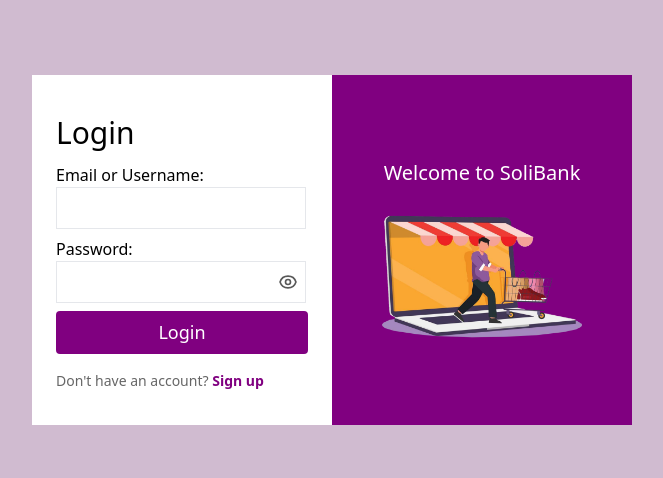
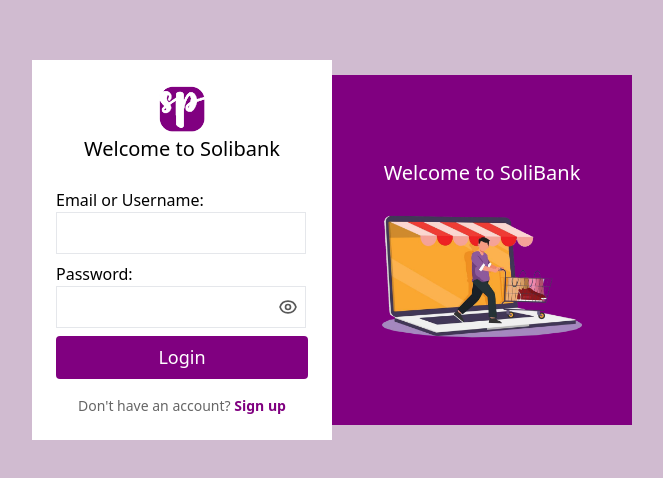
Before and after one commit to solomonojox/soliBank, a React (Create React App) app in the folder client/: page /login in a window 1280 px wide. Shown: the part 150-628 px from the top of the page, without its empty margins (308-971 px from the left). Built offline with nearby package versions, Linux system fonts and the light colour scheme.

Commit message:
first commit

```diff
--- a/client/src/Pages/Login.js
+++ b/client/src/Pages/Login.js
@@ -47,8 +47,11 @@
         </div>
       )}
 
-      <div className='flex flex-col gap-2 justify-center h-[350px] w-[300px] p-6 bg-white '>
-        <h2 className='text-[30px] font-medium '>Login</h2>
+      <div className='flex flex-col gap-2 justify-center items-center h-[380px] w-[300px] p-6 bg-white '>
+        <div className='flex flex-col items-center mb-4'>
+          <img src='../images/logo.png' className='w-[50px]' alt='logo' />
+          <h2 className='text-[20px] font-medium '>Welcome to Solibank</h2>
+        </div>
         <form onSubmit={handleLogin} className='grid gap-2'>
           <div>
             <label>Email or Username:</label>
@@ -78,7 +81,7 @@
               }
             </div>
           </div>
-          <button type="submit" className='bg-[purple] p-2 rounded text-white text-[18px] '>Login</button>
+          <button type="submit" className={`bg-[purple] p-2 rounded text-white text-[18px] opacity-[${password.length > 0 && identifier.length > 0 ? '100%':'25%'}] `} disabled={password.length < 1}>Login</button>
         </form>
         <p className={`text-[14px] text-[${isSuccess ? 'green' : 'red'}]`}>{message}</p>
         <p className={`text-[#666] text-[14px] ${isSuccess ? 'hidden':'block'} `}>Don't have an account? <Link to='/register' className='font-bold text-[purple]'>Sign up</Link></p>
--- a/client/src/Pages/Register.js
+++ b/client/src/Pages/Register.js
@@ -152,7 +152,7 @@
                         />
                     </div>
                     <div className='flex items-center gap-5'>
-                        <button type="submit" className='bg-[purple] py-2 px-4 text-white font-medium '>Register</button>
+                        <button type="submit" className={`bg-[purple] py-2 px-4 text-white font-medium rounded opacity-[${password.length > 0 && name.length > 0 && username.length > 0 && email.length > 0 ? '100%':'25%'}] `} disabled={password.length < 1}>Register</button>
                         <p className={`${isSuccess ? 'hidden' : 'block'} text-[14px]`}>Already registered? <Link to='/login' className='text-[green] font-bold '>Sign in</Link></p>
                     </div>
                 </form>
```
Also changed, not shown: client/public/images/logo.png (added).
